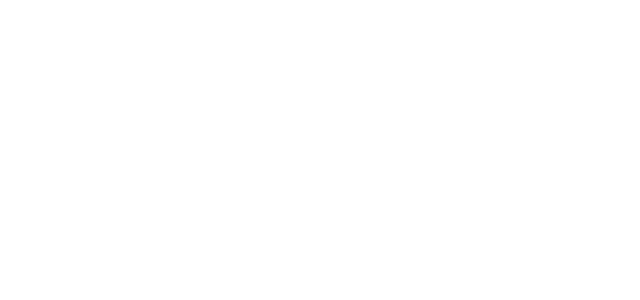
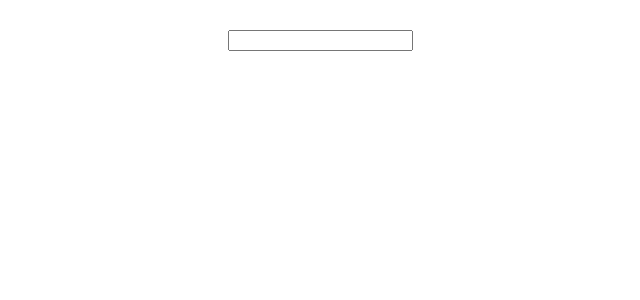
Before and after one commit to munkhjin0223/react-best-practices, a React (Create React App) app: page /pure-component-example in a window 1280 px wide. Shown: the top 300 px of the page, without its empty margins (172-812 px from the left). Built offline with nearby package versions, Linux system fonts and the light colour scheme.

Commit message:
Add pure component example

```diff
--- /dev/null
+++ b/src/performance/PureComponentExample.jsx
@@ -0,0 +1,55 @@
+import React, { Component, PureComponent } from "react";
+
+export default class GeneralComponent extends Component {
+  constructor() {
+    super();
+    this.state = { messages: [] };
+
+    // binds
+    this._getLastMessage = this._getLastMessage.bind(this);
+    this._onMessageChange = this._onMessageChange.bind(this);
+  }
+
+  _getLastMessage() {
+    const lastMessage = this.state.messages[this.state.messages.length - 1];
+    return lastMessage === undefined ? "" : lastMessage;
+  }
+
+  _onMessageChange(event) {
+    const messages = [...this.state.messages];
+    messages.push(event.target.value);
+    this.setState({ messages });
+  }
+
+  render() {
+    return (
+      <div className="App">
+        <input
+          type="text"
+          value={this._getLastMessage()}
+          onChange={this._onMessageChange}
+          style={{ margin: "10px" }}
+        />
+        <MessageList messages={this.state.messages} />
+      </div>
+    );
+  }
+}
+
+class MessageList extends Component {
+  render() {
+    return (
+      <ul>
+        {this.props.messages.map((m, i) => (
+          <Message key={i} message={m} />
+        ))}
+      </ul>
+    );
+  }
+}
+
+class Message extends PureComponent {
+  render() {
+    return <li style={{ margin: "10px" }}> {this.props.message} </li>;
+  }
+}
--- a/src/routes.jsx
+++ b/src/routes.jsx
@@ -1,12 +1,13 @@
 import * as React from "react";
 import { BrowserRouter as Router, Route } from "react-router-dom";
 
-import App from './App';
-import { SetStateBadCase, SetStateGoodCase } from './best-practices/SetState';
-import { MutateStateGoodCase, MutateStateBadCase } from './anti-patterns/MutateState';
-import { Form, BadForm, BetterForm } from './anti-patterns/Form';
-import Component from './performance/Component';
-import BindFunction from './best-practices/BindFunction';
+import App from "./App";
+import { SetStateBadCase, SetStateGoodCase } from "./best-practices/SetState";
+import { MutateStateGoodCase, MutateStateBadCase } from "./anti-patterns/MutateState";
+import { Form, BadForm, BetterForm } from "./anti-patterns/Form";
+import Component from "./performance/Component";
+import PureComponentExample from "./performance/PureComponentExample";
+import BindFunction from "./best-practices/BindFunction";
 import { LastStep, StepOne, StepTwo } from "./think-in-react/";
 
 const routes = () => (
@@ -50,6 +51,13 @@
     <Route exact={true} path="/component" key="/component" component={Component} />
 
     <Route exact={true} path="/bind-function" key="/bind-function" component={BindFunction} />
+
+    <Route
+      exact={true}
+      path="/pure-component-example"
+      key="/pure-component-example"
+      component={PureComponentExample}
+    />
   </Router>
 );
 
```
